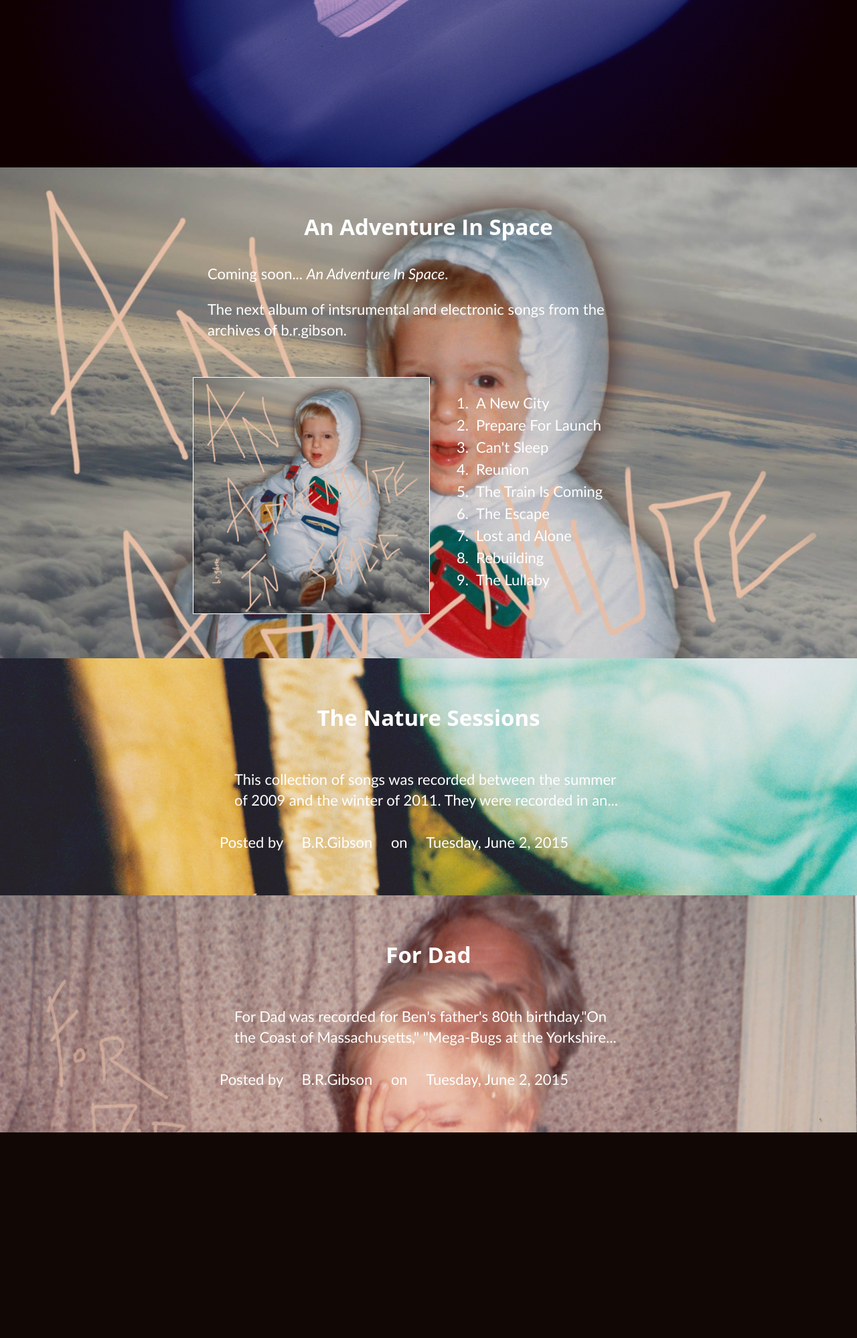
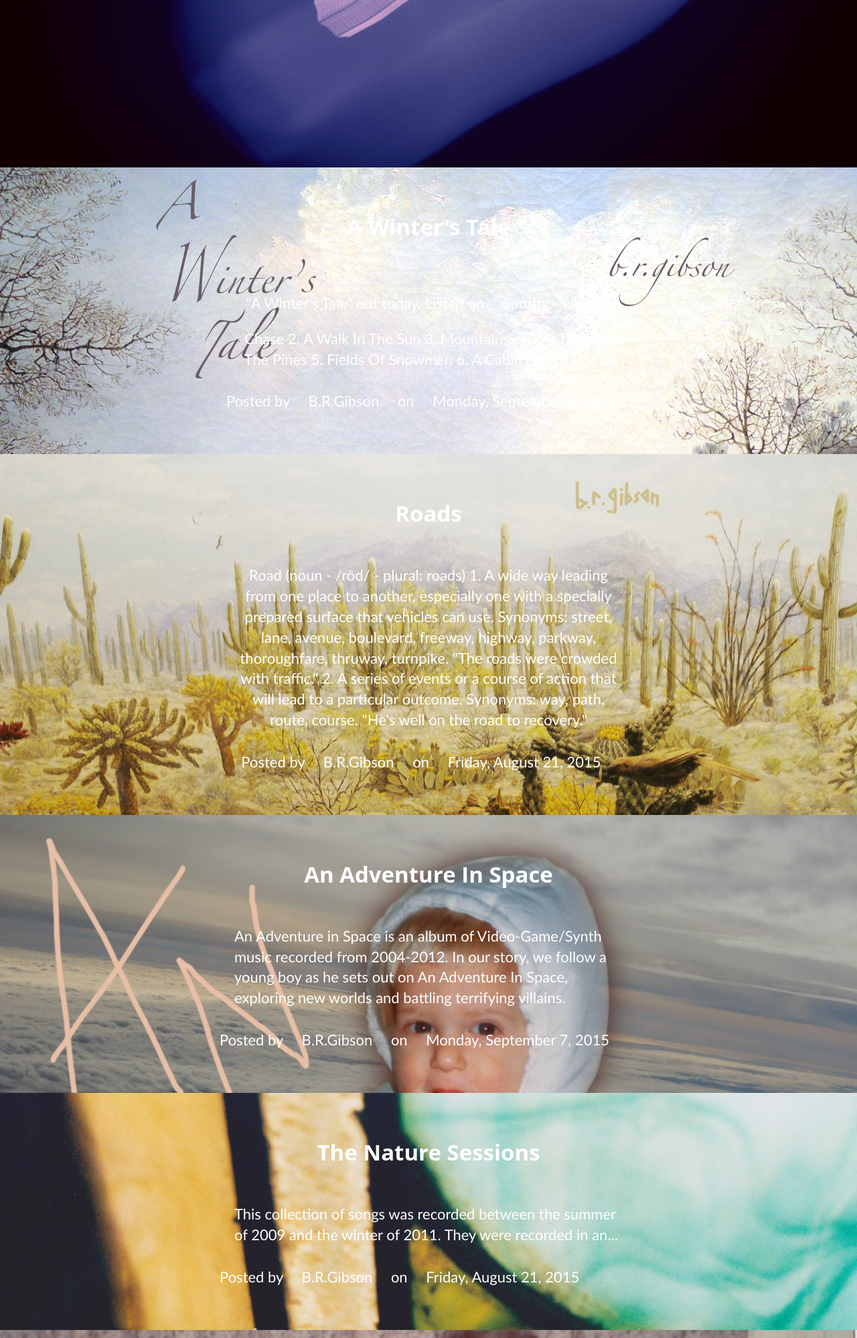
Before and after one commit to brgibson/www, a PHP site: page / in a window 1280 px wide. Shown: the part 550-2548 px from the top of the page at 67% size. Before the commit the page ends 2241 px from the top, so only its background shows below. Run offline with PHP 8.4, Linux system fonts and the light colour scheme; some libraries are stand-ins or nearby versions.

Commit message:
music - adding new albums up to A Winter's Tale

```diff
--- a/base.css
+++ b/base.css
@@ -510,14 +510,20 @@ html .band-home {
     padding-top: 1em;
 }
 
-.band-home .the-nature-sessions {
-    background-image:  url(/photos/brgibson/the-nature-sessions/the-nature-sessions.jpg);
+.band-home .a-winters-tale {
+    background-image:  url(/photos/brgibson/a-winters-tale/a-winters-tale.jpg);
 }
 .band-home .an-adventure-in-space {
     background-image: url(/photos/brgibson/an-adventure-in-space/an-adventure-in-space.jpg);
 }
 .band-home .for-dad {
     background-image: url(/photos/brgibson/for-dad/for-dad.jpg);
+}
+.band-home .roads {
+    background-image:  url(/photos/brgibson/roads/roads.jpg);
+}
+.band-home .the-nature-sessions {
+    background-image:  url(/photos/brgibson/the-nature-sessions/the-nature-sessions.jpg);
 }
 @media (max-width:30em) {
     .band-home .hero-img-container {
--- a/index.html
+++ b/index.html
@@ -40,28 +40,13 @@
                 ><span class="l-n">n</span>
             </h1>
         </div>
-
         <div class="main-wrapper">
-            <div class="photo-slice-section an-adventure-in-space">
-                <h2>An Adventure In Space</h2>
+            <div class="photo-slice-section a-winters-tale">
+                <h2>A Winter's Tale</h2>
                 <div class="main">
-                    <section class="inner-container">
-                        <p>Coming soon... <em>An Adventure In Space</em>.</p>
-                        <p>The next album of intsrumental and electronic songs from the archives of b.r.gibson.</p>
-                        <div class="album">
-                            <img class="photo" src="/photos/brgibson/an-adventure-in-space/an-adventure-in-space.jpg" alt="An Adventure In Space"/>
-                            <ol class="tracklist">
-                                <li>A New City</li>
-                                <li>Prepare For Launch</li>
-                                <li>Can't Sleep</li>
-                                <li>Reunion</li>
-                                <li>The Train Is Coming</li>
-                                <li>The Escape</li>
-                                <li>Lost and Alone</li>
-                                <li>Rebuilding</li>
-                                <li>The Lullaby</li>
-                            </ol>
-                        </div>
+                    <section class="inner-container facebook-post">
+                        <div id="fb-root"></div><script>(function(d, s, id) {  var js, fjs = d.getElementsByTagName(s)[0];  if (d.getElementById(id)) return;  js = d.createElement(s); js.id = id;  js.src = "//connect.facebook.net/en_US/sdk.js#xfbml=1&version=v2.3";  fjs.parentNode.insertBefore(js, fjs);}(document, 'script', 'facebook-jssdk'));</script><div class="fb-post" data-href="https://www.facebook.com/brgibsonmusic/posts/1487258681599037:0" data-width="500"><div class="fb-xfbml-parse-ignore"><blockquote cite="https://www.facebook.com/brgibsonmusic/posts/1487258681599037:0"><p>&quot;A Winter&#039;s Tale&quot; out today. Listen on <a href="https://goo.gl/tDyHKg">Spotify</a>.  1. The Chase  2. A Walk In The Sun  3. Mountain Song  4. Through The Pines  5. Fields Of Snowmen  6. A Cabin Full Of Books</p>Posted by <a href="https://www.facebook.com/brgibsonmusic">B.R.Gibson</a> on&nbsp;<a href="https://www.facebook.com/brgibsonmusic/posts/1487258681599037:0">Monday, September 7, 2015</a></blockquote></div></div>
+                    </section>
                     <div class="ad-container">
                         <script async src="//pagead2.googlesyndication.com/pagead/js/adsbygoogle.js"></script>
                         <!-- Responsive Ad - Standard -->
@@ -74,7 +59,50 @@
                         (adsbygoogle = window.adsbygoogle || []).push({});
                         </script>
                     </div>
+                </div>
+            </div>
+        </div>
+        <div class="main-wrapper">
+            <div class="photo-slice-section roads">
+                <h2>Roads</h2>
+                <div class="main">
+                    <section class="inner-container facebook-post">
+                        <div id="fb-root"></div><script>(function(d, s, id) {  var js, fjs = d.getElementsByTagName(s)[0];  if (d.getElementById(id)) return;  js = d.createElement(s); js.id = id;  js.src = "//connect.facebook.net/en_US/sdk.js#xfbml=1&version=v2.3";  fjs.parentNode.insertBefore(js, fjs);}(document, 'script', 'facebook-jssdk'));</script><div class="fb-post" data-href="https://www.facebook.com/brgibsonmusic/posts/1474524216205817:0" data-width="500"><div class="fb-xfbml-parse-ignore"><blockquote cite="https://www.facebook.com/brgibsonmusic/posts/1474524216205817:0"><p>Road (noun - /rōd/ - plural: roads) 1. A wide way leading from one place to another, especially one with a specially prepared surface that vehicles can use. Synonyms: street, lane, avenue, boulevard, freeway, highway, parkway, thoroughfare, thruway, turnpike.  "The roads were crowded with traffic." 2. A series of events or a course of action that will lead to a particular outcome. Synonyms: way, path, route, course. "He's well on the road to recovery."</p>Posted by <a href="https://www.facebook.com/brgibsonmusic">B.R.Gibson</a> on&nbsp;<a href="https://www.facebook.com/brgibsonmusic/posts/1474524216205817:0">Friday, August 21, 2015</a></blockquote></div></div>
                     </section>
+                    <div class="ad-container">
+                        <script async src="//pagead2.googlesyndication.com/pagead/js/adsbygoogle.js"></script>
+                        <!-- Responsive Ad - Standard -->
+                        <ins class="adsbygoogle"
+                             style="display:block"
+                             data-ad-client="ca-pub-6093963355659130"
+                             data-ad-slot="8377988760"
+                             data-ad-format="auto"></ins>
+                        <script>
+                        (adsbygoogle = window.adsbygoogle || []).push({});
+                        </script>
+                    </div>
+                </div>
+            </div>
+        </div>
+        <div class="main-wrapper">
+            <div class="photo-slice-section an-adventure-in-space">
+                <h2>An Adventure In Space</h2>
+                <div class="main">
+                    <section class="inner-container facebook-post">
+                        <div id="fb-root"></div><script>(function(d, s, id) {  var js, fjs = d.getElementsByTagName(s)[0];  if (d.getElementById(id)) return;  js = d.createElement(s); js.id = id;  js.src = "//connect.facebook.net/en_US/sdk.js#xfbml=1&version=v2.3";  fjs.parentNode.insertBefore(js, fjs);}(document, 'script', 'facebook-jssdk'));</script><div class="fb-post" data-href="https://www.facebook.com/brgibsonmusic/posts/1463125194012386" data-width="80%"><div class="fb-xfbml-parse-ignore" style="text-align:left"><blockquote cite="https://www.facebook.com/brgibsonmusic/posts/1463125194012386"><p>An Adventure in Space is an album of Video-Game/Synth music recorded from 2004-2012. In our story, we follow a young boy as he sets out on An Adventure In Space, exploring new worlds and battling terrifying villains.</p>Posted by <a href="https://www.facebook.com/brgibsonmusic">B.R.Gibson</a> on <a href="https://www.facebook.com/brgibsonmusic/posts/1463125194012386">Monday, September 7, 2015</a></blockquote></div></div>
+                    </section>
+                    <div class="ad-container">
+                        <script async src="//pagead2.googlesyndication.com/pagead/js/adsbygoogle.js"></script>
+                        <!-- Responsive Ad - Standard -->
+                        <ins class="adsbygoogle"
+                             style="display:block"
+                             data-ad-client="ca-pub-6093963355659130"
+                             data-ad-slot="8377988760"
+                             data-ad-format="auto"></ins>
+                        <script>
+                        (adsbygoogle = window.adsbygoogle || []).push({});
+                        </script>
+                    </div>
                 </div>
             </div>
         </div>
@@ -83,7 +111,7 @@
                 <h2>The Nature Sessions</h2>
                 <div class="main">
                     <section class="inner-container facebook-post">
-                        <div id="fb-root"></div><script>(function(d, s, id) {  var js, fjs = d.getElementsByTagName(s)[0];  if (d.getElementById(id)) return;  js = d.createElement(s); js.id = id;  js.src = "//connect.facebook.net/en_US/sdk.js#xfbml=1&version=v2.3";  fjs.parentNode.insertBefore(js, fjs);}(document, 'script', 'facebook-jssdk'));</script><div class="fb-post" data-href="https://www.facebook.com/media/set/?set=a.1417617255229847.1073741827.1417612751896964&amp;type=1" data-width="80%"><div class="fb-xfbml-parse-ignore" style="text-align:left"><blockquote cite="https://www.facebook.com/media/set/?set=a.1417617255229847.1073741827.1417612751896964&amp;type=1"><p>This collection of songs was recorded between the summer of 2009 and the winter of 2011. They were recorded in an...</p>Posted by <a href="https://www.facebook.com/brgibsonmusic">B.R.Gibson</a> on <a href="https://www.facebook.com/media/set/?set=a.1417617255229847.1073741827.1417612751896964&amp;type=1">Tuesday, June 2, 2015</a></blockquote></div></div>
+                        <div id="fb-root"></div><script>(function(d, s, id) {  var js, fjs = d.getElementsByTagName(s)[0];  if (d.getElementById(id)) return;  js = d.createElement(s); js.id = id;  js.src = "//connect.facebook.net/en_US/sdk.js#xfbml=1&version=v2.3";  fjs.parentNode.insertBefore(js, fjs);}(document, 'script', 'facebook-jssdk'));</script><div class="fb-post" data-href="https://www.facebook.com/media/set/?set=a.1417617255229847.1073741827.1417612751896964&amp;type=1" data-width="80%"><div class="fb-xfbml-parse-ignore" style="text-align:left"><blockquote cite="https://www.facebook.com/media/set/?set=a.1417617255229847.1073741827.1417612751896964&amp;type=1"><p>This collection of songs was recorded between the summer of 2009 and the winter of 2011. They were recorded in an...</p>Posted by <a href="https://www.facebook.com/brgibsonmusic">B.R.Gibson</a> on <a href="https://www.facebook.com/media/set/?set=a.1417617255229847.1073741827.1417612751896964&amp;type=1">Friday, August 21, 2015</a></blockquote></div></div>
                     </section>
                     <div class="ad-container">
                         <script async src="//pagead2.googlesyndication.com/pagead/js/adsbygoogle.js"></script>
```
Also changed, not shown: music/index.html (+9 -9 lines), photos/brgibson/a-winters-tale/a-winters-tale.jpg (added), photos/brgibson/roads/roads.jpg (added). Lines whose indentation alone changed are shown as unchanged.
